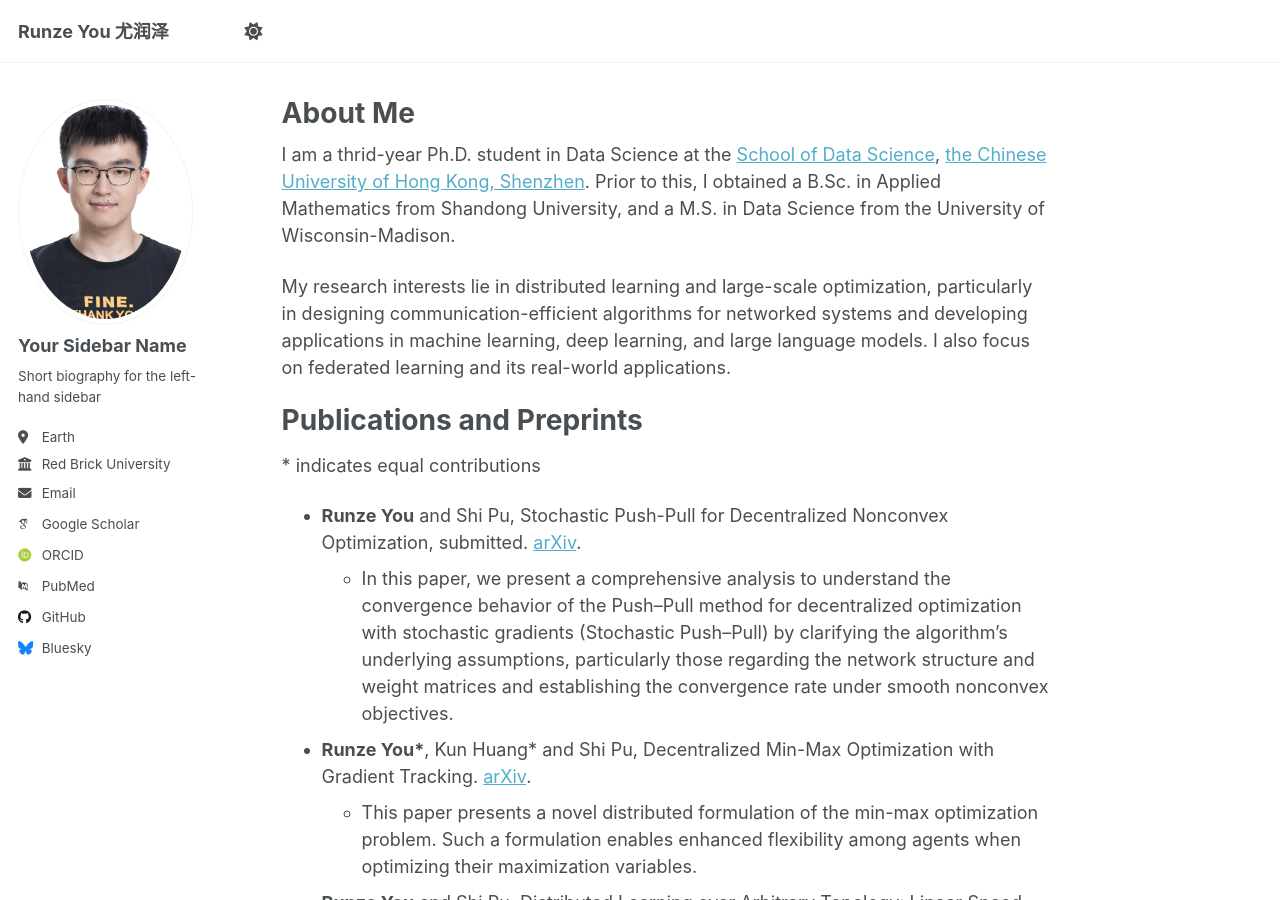
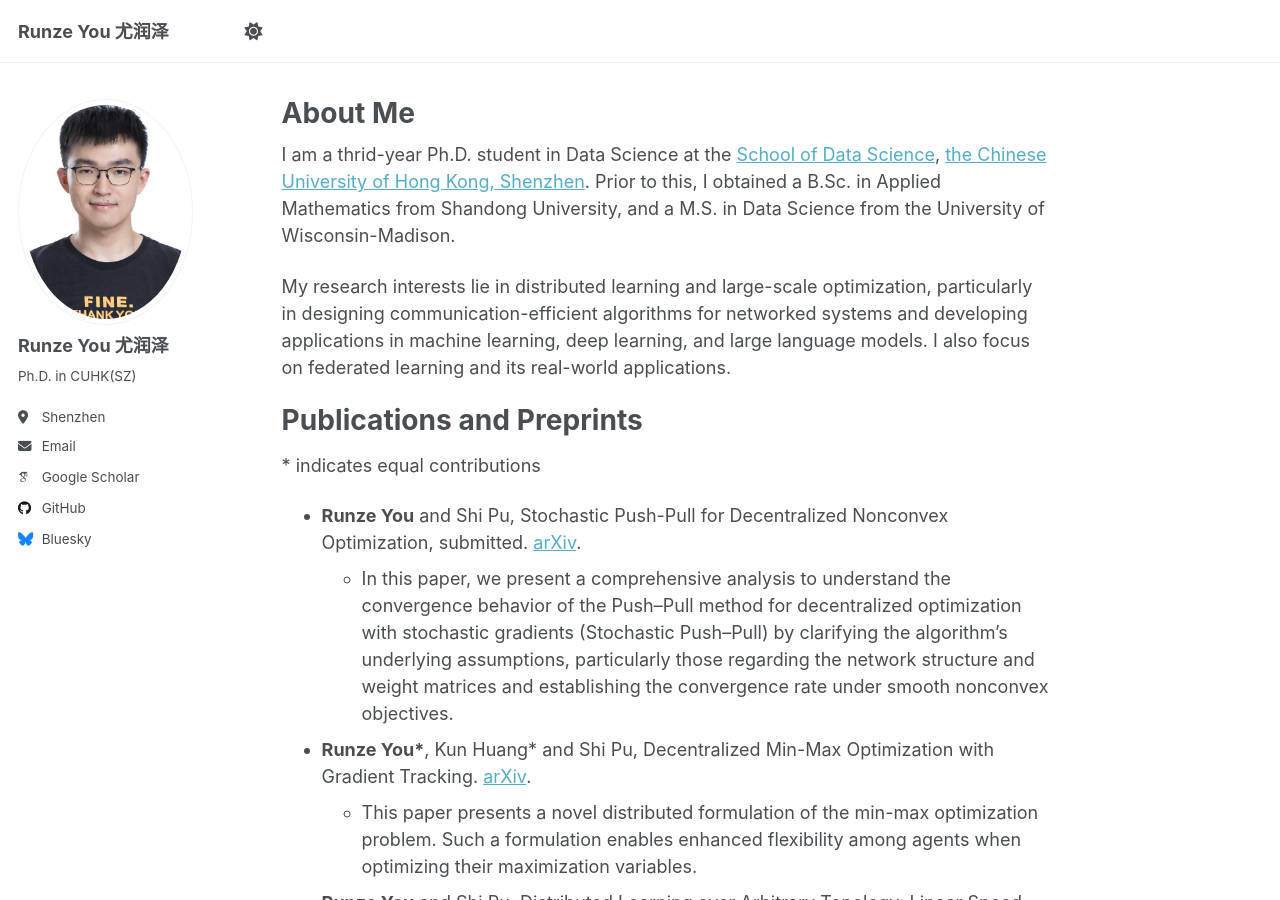
Before and after one commit to ryou98/ryou98.github.io, a Jekyll site: the page built from _pages/about.md, in a window 1280 px wide and 900 px high. Built offline with Jekyll 4.4.1, drawn with Linux system fonts in a browser that asks for light colours; some web fonts are replaced; a script that is not in the unit is left out.

Commit message:
Update _config.yml

```diff
--- a/_config.yml
+++ b/_config.yml
@@ -23,22 +23,22 @@ repository               : "academicpages/academicpages.github.io"
 author:
   # Biographic information
   avatar           : "yrz.png"
-  name             : "Your Sidebar Name"
+  name             : "Runze You 尤润泽"
   pronouns         : # example: "she/her"
-  bio              : "Short biography for the left-hand sidebar"
-  location         : "Earth"
-  employer         : "Red Brick University"
+  bio              : "Ph.D. in CUHK(SZ)"
+  location         : "Shenzhen"
+  employer         : # "Red Brick University"
   uri              : # URL
-  email            : "none@example.org"
+  email            : "runzeyou@link.cuhk.edu.cn"
 
   # Academic websites
   academia         : # URL
   arxiv            : # URL - Update with the correct link to your profile
-  googlescholar    : "https://scholar.google.com/citations?user=PS_CX0AAAAAJ"
+  googlescholar    : "https://scholar.google.com/citations?user=iRzMcBsAAAAJ&hl=en&authuser=1&oi=ao"
   impactstory      : # URL
-  orcid            : "http://orcid.org/yourorcidurl"
+  orcid            : # "http://orcid.org/yourorcidurl"
   semantic         : # URL
-  pubmed           : "https://www.ncbi.nlm.nih.gov/pubmed/?term=john+snow"
+  pubmed           : # "https://www.ncbi.nlm.nih.gov/pubmed/?term=john+snow"
   researchgate     : # URL
   scopus           : # URL
 
```
